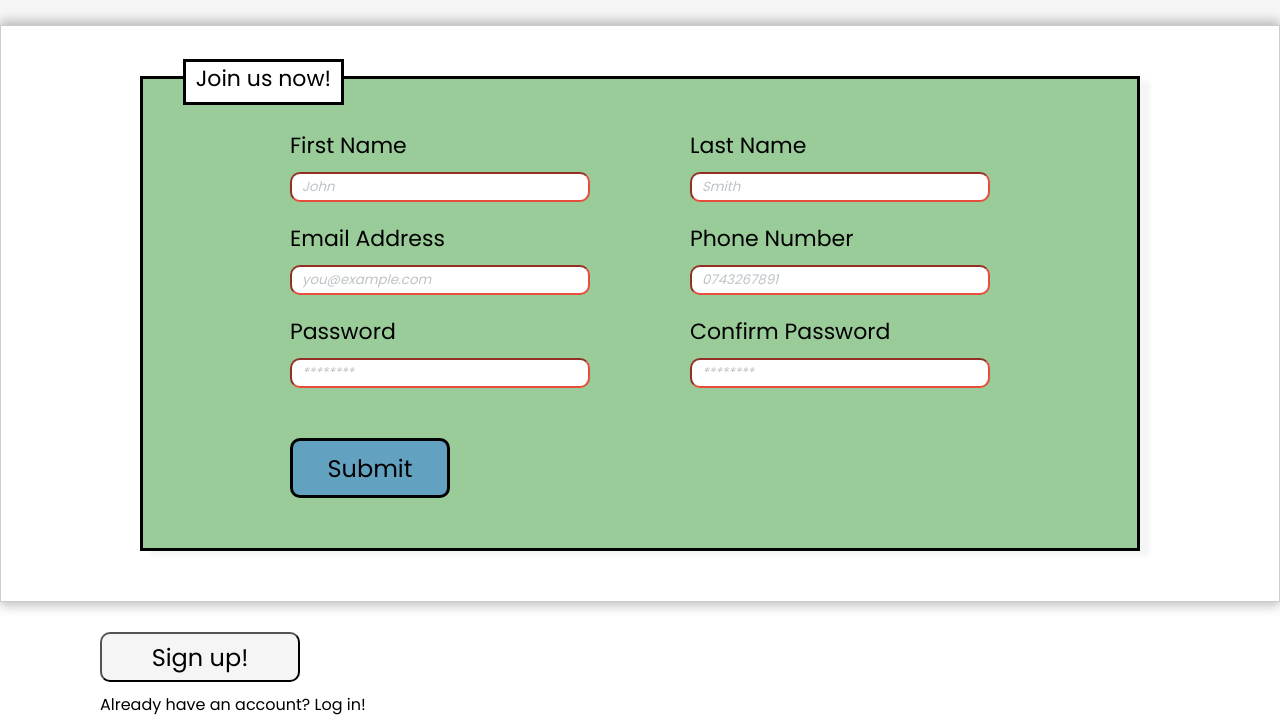
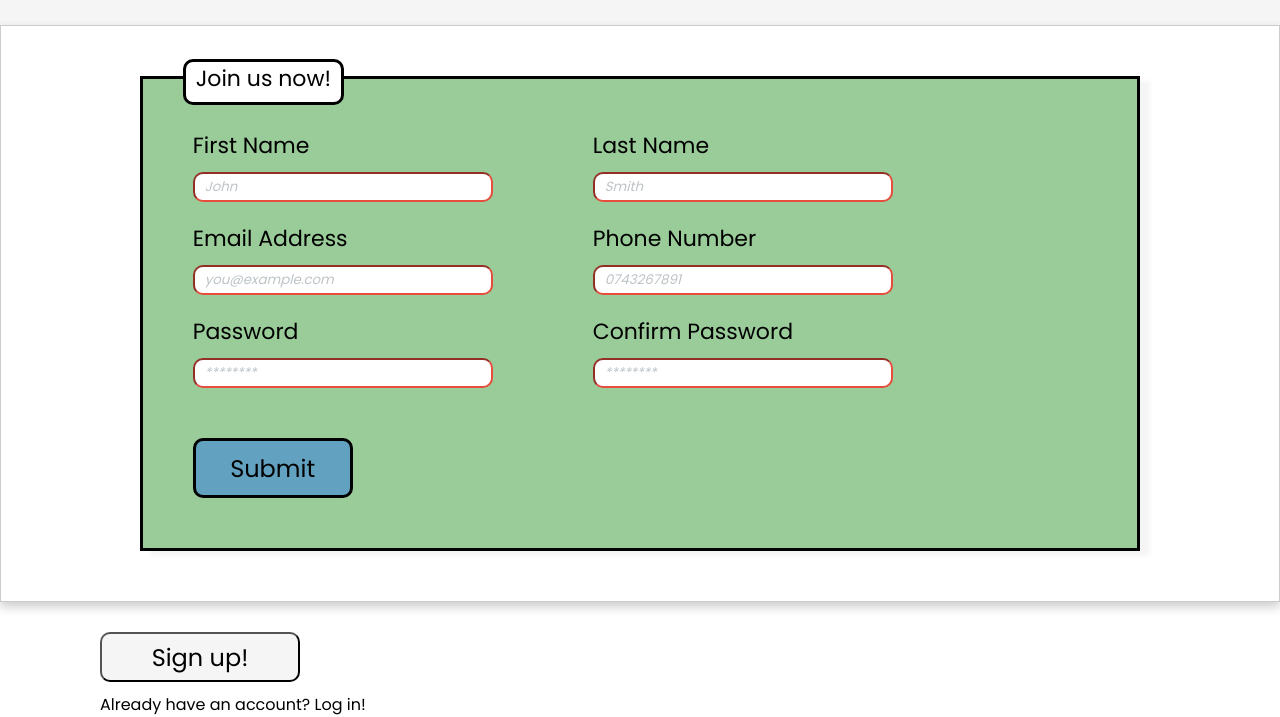
Before and after one commit to Vincent7891/sign-up-form, a plain HTML site: page index.html in a window 1280 px wide. Shown: the part 220-937 px from the top of the page. Drawn offline with Linux system fonts and the light colour scheme.

Commit message:
Add CSS structure and positioning

```diff
--- a/styles.css
+++ b/styles.css
@@ -65,7 +65,7 @@ body{
     background-size: cover;
 }
 
-@media (max-width: 1400px) {
+@media (max-width: 1600px) {
     .image-container {
         display: none;
     }
@@ -144,7 +144,7 @@ body{
     display: flex;
     flex: 1;
     border: 1px solid #ccc;
-    box-shadow: 0px 5px 10px rgba(0, 0, 0, 0.2),  0px -5px 10px rgba(0,0,0,0.2);
+    box-shadow: 0px 5px 10px rgba(0, 0, 0, 0.2);
     z-index: 1;
 }
 
@@ -185,7 +185,7 @@ form {
     width: 70%;
     display: flex;
     flex-direction: column;
-    align-items: center;
+    align-items: flex-start;
 }
 
 input{
@@ -227,6 +227,7 @@ legend {
     padding: 0 10px;
     height: 40px;
     text-align: center;
+    border-radius:10px;
 }
 
 
```
